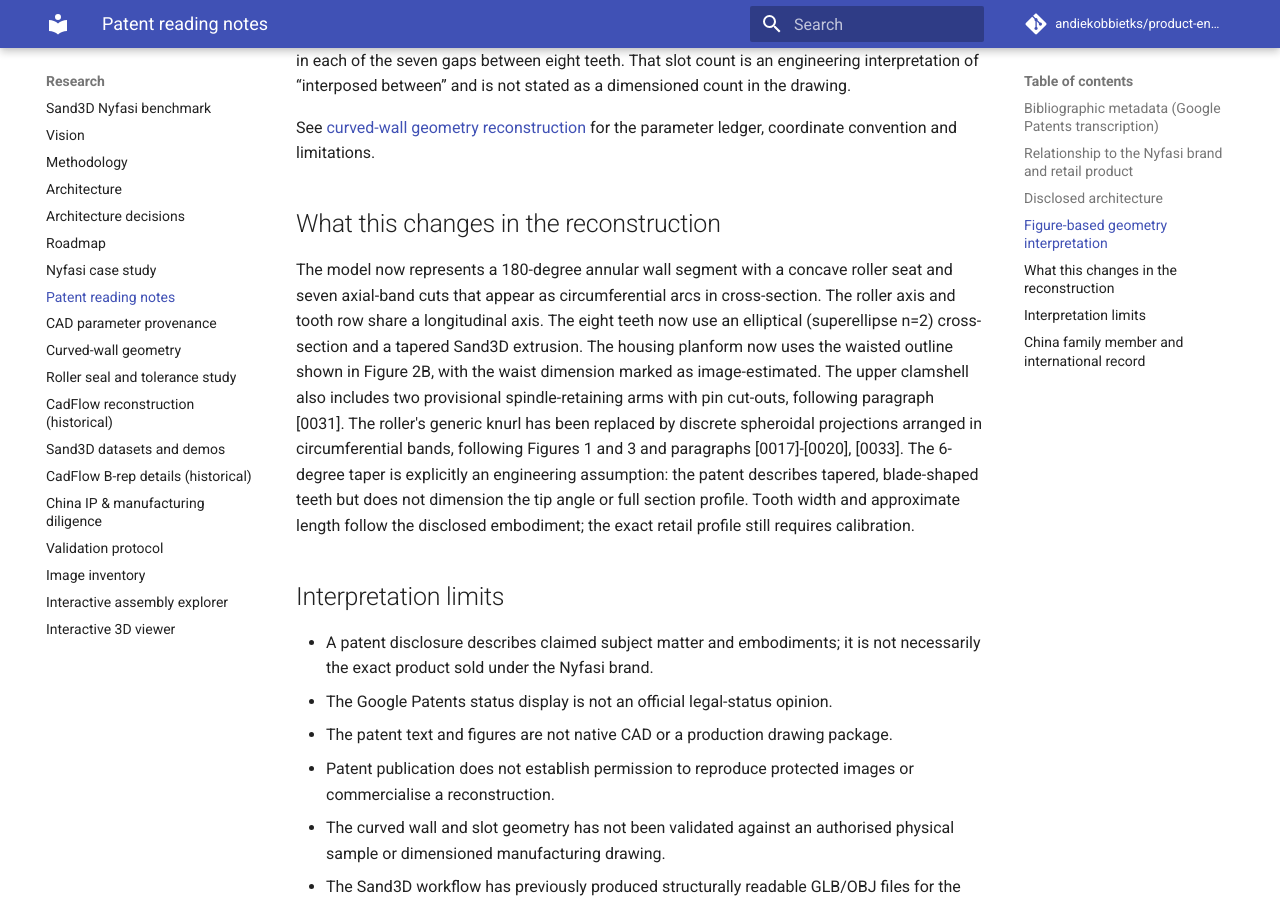
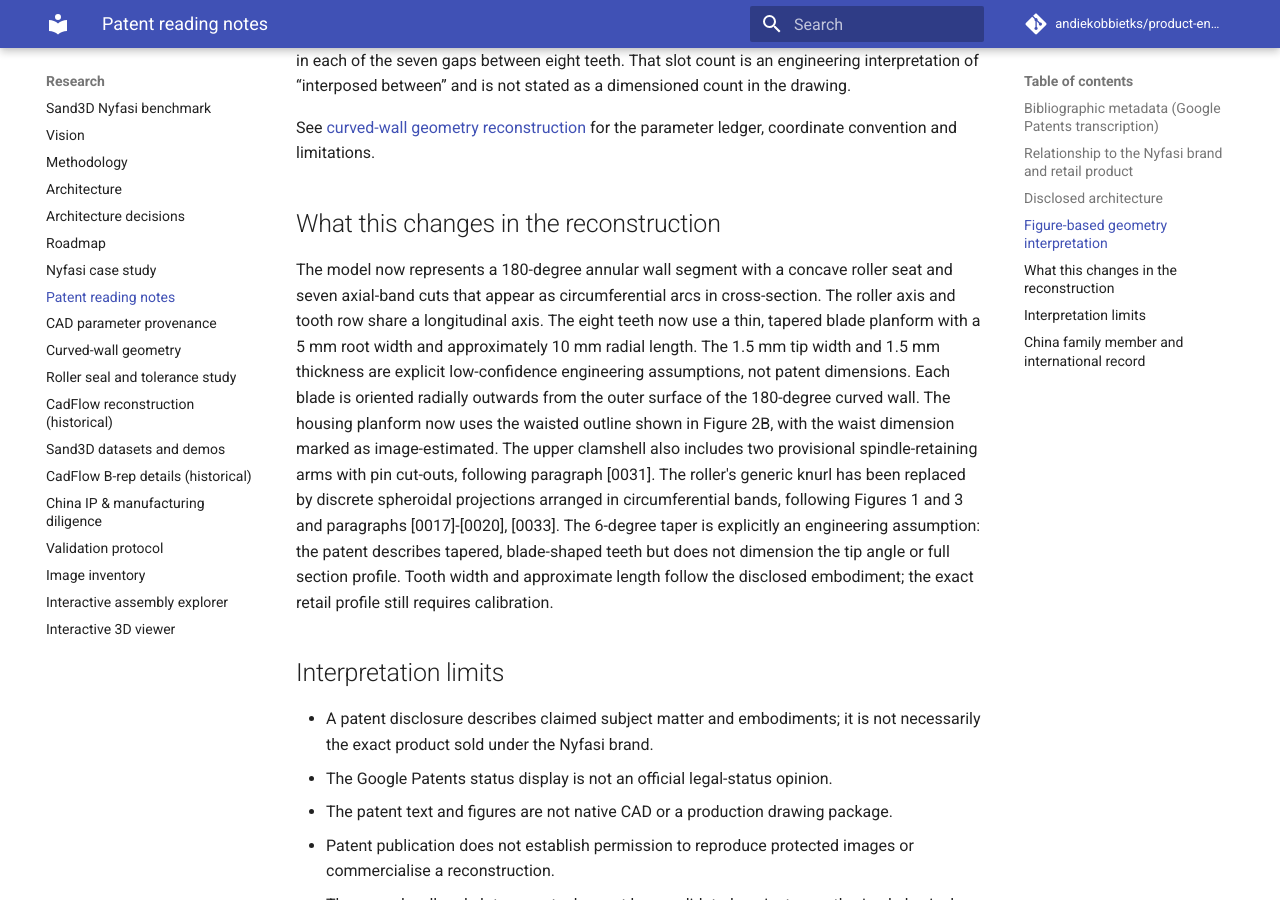
Before and after one commit to andiekobbietks/product-engineering-lab, an MkDocs documentation site: the page built from docs/experiments/patent-reading-notes.md, in a window 1280 px wide and 900 px high, scrolled down 2262 px. Built offline with MkDocs 1.6.1 and Material for MkDocs 9.7.7, drawn with Linux system fonts in a browser that asks for light colours; comment, search, counter and statistics services are not loaded.

Commit message:
Document corrected radial comb blade geometry

```diff
--- a/docs/experiments/patent-reading-notes.md
+++ b/docs/experiments/patent-reading-notes.md
@@ -50,7 +50,7 @@ See [curved-wall geometry reconstruction](curved-wall-geometry.md) for the param
 
 ## What this changes in the reconstruction
 
-The model now represents a 180-degree annular wall segment with a concave roller seat and seven axial-band cuts that appear as circumferential arcs in cross-section. The roller axis and tooth row share a longitudinal axis. The eight teeth now use an elliptical (superellipse n=2) cross-section and a tapered Sand3D extrusion. The housing planform now uses the waisted outline shown in Figure 2B, with the waist dimension marked as image-estimated. The upper clamshell also includes two provisional spindle-retaining arms with pin cut-outs, following paragraph [0031]. The roller's generic knurl has been replaced by discrete spheroidal projections arranged in circumferential bands, following Figures 1 and 3 and paragraphs [0017]-[0020], [0033]. The 6-degree taper is explicitly an engineering assumption: the patent describes tapered, blade-shaped teeth but does not dimension the tip angle or full section profile. Tooth width and approximate length follow the disclosed embodiment; the exact retail profile still requires calibration.
+The model now represents a 180-degree annular wall segment with a concave roller seat and seven axial-band cuts that appear as circumferential arcs in cross-section. The roller axis and tooth row share a longitudinal axis. The eight teeth now use a thin, tapered blade planform with a 5 mm root width and approximately 10 mm radial length. The 1.5 mm tip width and 1.5 mm thickness are explicit low-confidence engineering assumptions, not patent dimensions. Each blade is oriented radially outwards from the outer surface of the 180-degree curved wall. The housing planform now uses the waisted outline shown in Figure 2B, with the waist dimension marked as image-estimated. The upper clamshell also includes two provisional spindle-retaining arms with pin cut-outs, following paragraph [0031]. The roller's generic knurl has been replaced by discrete spheroidal projections arranged in circumferential bands, following Figures 1 and 3 and paragraphs [0017]-[0020], [0033]. The 6-degree taper is explicitly an engineering assumption: the patent describes tapered, blade-shaped teeth but does not dimension the tip angle or full section profile. Tooth width and approximate length follow the disclosed embodiment; the exact retail profile still requires calibration.
 
 ## Interpretation limits
 
```
